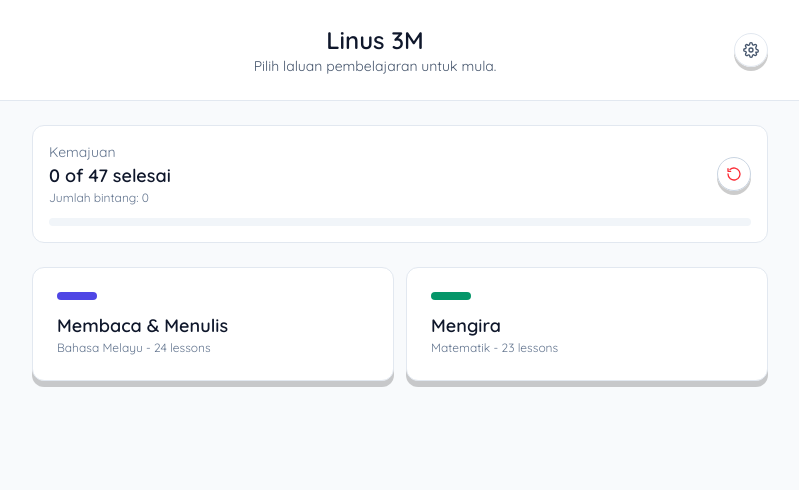
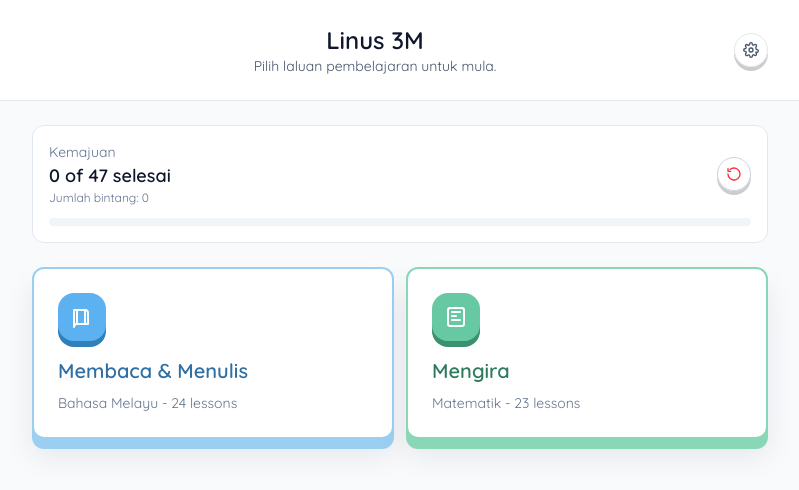
Before and after one commit to learning-team-pandai/linus-3m, a React (Vite) app: page / in a window 1280 px wide. Shown: the top 490 px of the page, without its empty margins (240-1039 px from the left). Built offline with nearby package versions, Linux system fonts and the light colour scheme.

Commit message:
change card mengira / membaca color

```diff
--- a/src/pages/Home.jsx
+++ b/src/pages/Home.jsx
@@ -10,6 +10,23 @@ function Home() {
   const [isLoading, setIsLoading] = useState(true)
   const [showResetModal, setShowResetModal] = useState(false)
   const strings = getStrings()
+
+  const cardThemes = {
+    'membaca-menulis': {
+      border: '#9BCFF2',
+      accent: '#4FA7E6',
+      iconBg: '#5CB2F0',
+      iconShadow: '#2F7FB8',
+      title: '#2F6FA3',
+    },
+    mengira: {
+      border: '#8AD7B8',
+      accent: '#55C496',
+      iconBg: '#67C9A4',
+      iconShadow: '#3B9070',
+      title: '#2E7A5D',
+    },
+  }
 
   const completedStarsByLesson = useMemo(() => {
     const completedResources = progress.completedResources || {}
@@ -135,23 +152,74 @@ function Home() {
                 </div>
               ))
             : MODULES.map((module) => (
+                (() => {
+                  const theme = cardThemes[module.id] || {
+                    border: '#CBD5F5',
+                    accent: module.color,
+                    iconBg: module.color,
+                    iconShadow: '#334155',
+                    title: '#1E293B',
+                  }
+                  return (
                 <button
                   key={module.id}
                   type="button"
                   onClick={() => {
                     window.location.hash = `#/path/${module.id}`
                   }}
-                  className="btn-3d rounded-xl border border-slate-200 bg-white p-6 text-left transition active:scale-95 dark:border-slate-800 dark:bg-slate-900"
+                  className="btn-3d rounded-2xl border-2 bg-white p-6 text-left transition active:scale-95 dark:bg-slate-900"
+                  style={{
+                    borderColor: theme.border,
+                    boxShadow: `0 10px 0 ${theme.border}, 0 18px 30px rgba(15, 23, 42, 0.08)`,
+                  }}
                 >
                   <div
-                    className="h-2 w-10 rounded-full"
-                    style={{ backgroundColor: module.color }}
-                  />
-                  <h2 className="mt-3 text-lg font-semibold text-slate-900 dark:text-slate-100 font-playpen">
+                    className="flex h-12 w-12 items-center justify-center rounded-2xl"
+                    style={{
+                      backgroundColor: theme.iconBg,
+                      boxShadow: `0 6px 0 ${theme.iconShadow}`,
+                    }}
+                  >
+                    {module.id === 'membaca-menulis' ? (
+                      <svg
+                        viewBox="0 0 24 24"
+                        className="h-6 w-6 text-white"
+                        aria-hidden="true"
+                        fill="none"
+                        stroke="currentColor"
+                        strokeWidth="2"
+                        strokeLinecap="round"
+                        strokeLinejoin="round"
+                      >
+                        <path d="M4 5h11a3 3 0 0 1 3 3v11H7a3 3 0 0 0-3 3z" />
+                        <path d="M7 5v14" />
+                        <path d="M15 5v14" />
+                      </svg>
+                    ) : (
+                      <svg
+                        viewBox="0 0 24 24"
+                        className="h-6 w-6 text-white"
+                        aria-hidden="true"
+                        fill="none"
+                        stroke="currentColor"
+                        strokeWidth="2"
+                        strokeLinecap="round"
+                        strokeLinejoin="round"
+                      >
+                        <rect x="4" y="3" width="16" height="18" rx="2" />
+                        <path d="M8 7h8" />
+                        <path d="M8 11h4" />
+                        <path d="M8 15h8" />
+                      </svg>
+                    )}
+                  </div>
+                  <h2 className="mt-4 text-xl font-semibold font-playpen" style={{ color: theme.title }}>
                     {module.name}
                   </h2>
-                  <p className="text-xs text-slate-500 dark:text-slate-400">{module.description}</p>
+                  <p className="mt-2 text-sm text-slate-500 dark:text-slate-400">{module.description}</p>
                 </button>
+                  )
+                })()
               ))}
         </section>
 
```
